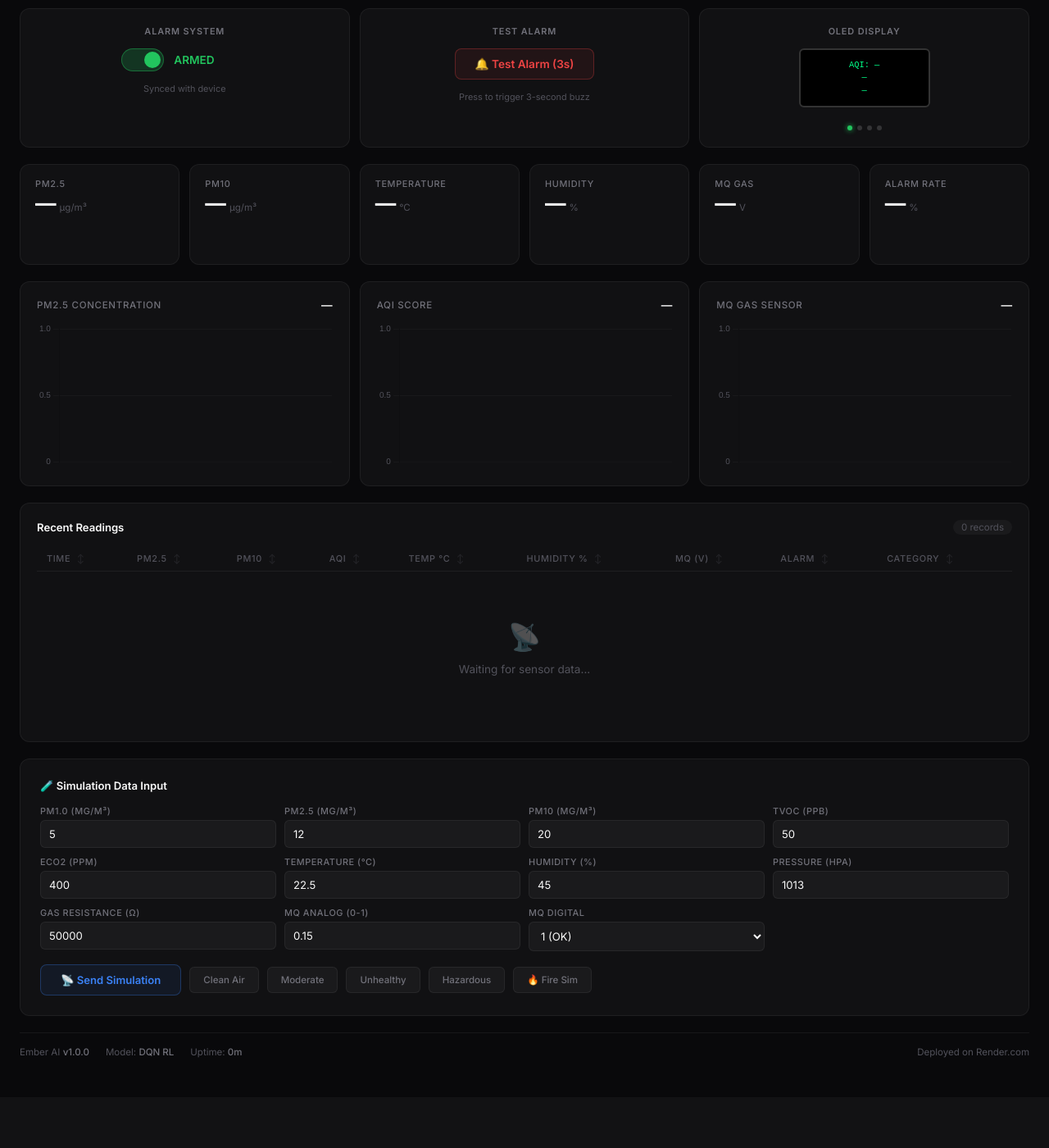
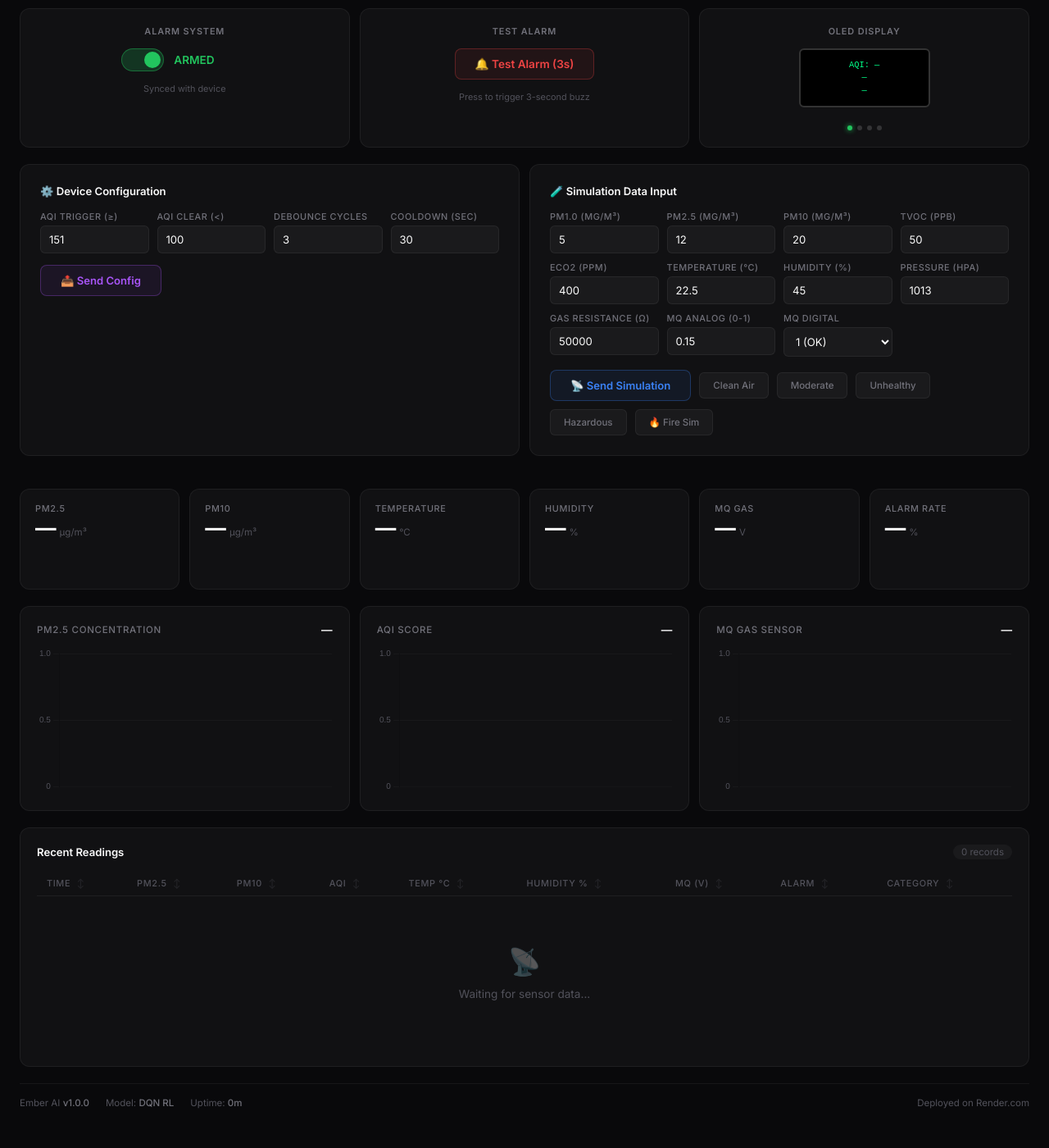
Before and after one commit to rajini2000/ember-ai, a Flask app: page / in a window 1280 px wide. Shown: the part 288-1688 px from the top of the page at 82% size. Before the commit the page ends 1578 px from the top, so only its background shows below. Run offline with Flask 3, Linux system fonts and the light colour scheme; data that the repository does not hold is empty; a map, chart or similar area stays blank; parts of the project's set-up code (start-up, migrations or seed data) failed here and were passed over.

Commit message:
Fix: store TVOC/eCO2/pressure in DB, expose alarm_armed in /status, merge config+sim into main page, OLED arm overlay

```diff
--- a/api/server.py
+++ b/api/server.py
@@ -199,13 +199,23 @@ def status():
     }
     """
     uptime = int(time.time() - START_TIME)
-    return jsonify({
+    resp = {
         'status':             'online',
         'model_version':      MODEL_VERSION,
         'uptime_seconds':     uptime,
         'total_predictions':  get_prediction_count(),
         'server_time':        datetime.now(timezone.utc).strftime('%Y-%m-%d %H:%M:%S'),
-    }), 200
+    }
+    # Include hardware state from Digital Twin sync (if available)
+    with _config_lock:
+        hw = device_hw_state.get('K64F-ember', {})
+        if hw:
+            resp['alarm_armed']  = hw.get('alarm_armed', True)
+            resp['alarm_active'] = hw.get('alarm_active', False)
+            resp['fire_alert']   = hw.get('fire_alert', False)
+            resp['cause']        = hw.get('cause', '')
+            resp['hw_updated']   = hw.get('updated_at', '')
+    return jsonify(resp), 200
 
 
 # ---------------------------------------------------------------------------
--- a/api/templates/dashboard.html
+++ b/api/templates/dashboard.html
@@ -561,6 +561,14 @@
         }
         @media (max-width: 800px) { .control-grid { grid-template-columns: 1fr; } }
 
+        .control-wide {
+            display: grid;
+            grid-template-columns: 1fr 1fr;
+            gap: 12px;
+            margin-bottom: 20px;
+        }
+        @media (max-width: 800px) { .control-wide { grid-template-columns: 1fr; } }
+
         .control-card {
             padding: 20px 24px;
             display: flex;
@@ -750,6 +758,7 @@
             display: flex;
             gap: 10px;
             align-items: center;
+            flex-wrap: wrap;
         }
 
         .sim-send-btn {
@@ -795,6 +804,36 @@
             font-size: 0.72rem;
             color: var(--text-dim);
             margin-left: 12px;
+        }
+
+        /* ── Config Panel ── */
+        .config-row {
+            display: grid;
+            grid-template-columns: repeat(4, 1fr);
+            gap: 10px;
+            margin-bottom: 14px;
+        }
+        @media (max-width: 800px) { .config-row { grid-template-columns: repeat(2, 1fr); } }
+
+        .config-send-btn {
+            display: inline-flex;
+            align-items: center;
+            gap: 6px;
+            padding: 10px 24px;
+            border: 1px solid rgba(168,85,247,0.3);
+            border-radius: 8px;
+            background: rgba(168,85,247,0.08);
+            color: var(--purple);
+            font-size: 0.82rem;
+            font-weight: 600;
+            font-family: inherit;
+            cursor: pointer;
+            transition: background 0.2s, border-color 0.2s;
+        }
+
+        .config-send-btn:hover {
+            background: rgba(168,85,247,0.15);
+            border-color: rgba(168,85,247,0.5);
         }
     </style>
 </head>
@@ -879,6 +918,98 @@
         </div>
     </div>
 
+    <!-- Configuration + Simulation (side by side) -->
+    <div class="control-wide fade-in">
+        <!-- Device Configuration -->
+        <div class="card sim-panel">
+            <div class="sim-title">&#x2699;&#xFE0F; Device Configuration</div>
+            <div class="config-row">
+                <div class="sim-field">
+                    <label>AQI Trigger (≥)</label>
+                    <input type="number" id="cfg-trigger" value="151" min="50" max="500" step="1">
+                </div>
+                <div class="sim-field">
+                    <label>AQI Clear (&lt;)</label>
+                    <input type="number" id="cfg-clear" value="100" min="20" max="300" step="1">
+                </div>
+                <div class="sim-field">
+                    <label>Debounce Cycles</label>
+                    <input type="number" id="cfg-debounce" value="3" min="1" max="10" step="1">
+                </div>
+                <div class="sim-field">
+                    <label>Cooldown (sec)</label>
+                    <input type="number" id="cfg-cooldown" value="30" min="5" max="300" step="5">
+                </div>
+            </div>
+            <div class="sim-actions">
+                <button class="config-send-btn" onclick="sendConfig()">&#x1F4E4; Send Config</button>
+                <span class="sim-status" id="cfg-status"></span>
+            </div>
+        </div>
+        <!-- Simulation Data Input -->
+        <div class="card sim-panel">
+            <div class="sim-title">&#x1F9EA; Simulation Data Input</div>
+            <div class="sim-grid">
+                <div class="sim-field">
+                    <label>PM1.0 (µg/m³)</label>
+                    <input type="number" id="sim-pm10s" value="5" min="0" max="1000" step="1">
+                </div>
+                <div class="sim-field">
+                    <label>PM2.5 (µg/m³)</label>
+                    <input type="number" id="sim-pm25" value="12" min="0" max="1000" step="1">
+                </div>
+                <div class="sim-field">
+                    <label>PM10 (µg/m³)</label>
+                    <input type="number" id="sim-pm10" value="20" min="0" max="1000" step="1">
+                </div>
+                <div class="sim-field">
+                    <label>TVOC (ppb)</label>
+                    <input type="number" id="sim-tvoc" value="50" min="0" max="5000" step="1">
+                </div>
+                <div class="sim-field">
+                    <label>eCO2 (ppm)</label>
+                    <input type="number" id="sim-eco2" value="400" min="0" max="10000" step="1">
+                </div>
+                <div class="sim-field">
+                    <label>Temperature (°C)</label>
+                    <input type="number" id="sim-temp" value="22.5" min="-40" max="80" step="0.1">
+                </div>
+                <div class="sim-field">
+                    <label>Humidity (%)</label>
+                    <input type="number" id="sim-humid" value="45" min="0" max="100" step="0.1">
+                </div>
+                <div class="sim-field">
+                    <label>Pressure (hPa)</label>
+                    <input type="number" id="sim-press" value="1013" min="800" max="1200" step="0.1">
+                </div>
+                <div class="sim-field">
+                    <label>Gas Resistance (Ω)</label>
+                    <input type="number" id="sim-gas" value="50000" min="0" max="500000" step="100">
+                </div>
+                <div class="sim-field">
+                    <label>MQ Analog (0-1)</label>
+                    <input type="number" id="sim-mq" value="0.15" min="0" max="1" step="0.001">
+                </div>
+                <div class="sim-field">
+                    <label>MQ Digital</label>
+                    <select id="sim-mqd">
+                        <option value="1" selected>1 (OK)</option>
+                        <option value="0">0 (ALERT)</option>
+                    </select>
+                </div>
+            </div>
+            <div class="sim-actions">
+                <button class="sim-send-btn" onclick="sendSimulation()">&#x1F4E1; Send Simulation</button>
+                <button class="sim-preset-btn" onclick="loadPreset('clean')">Clean Air</button>
+                <button class="sim-preset-btn" onclick="loadPreset('moderate')">Moderate</button>
+                <button class="sim-preset-btn" onclick="loadPreset('unhealthy')">Unhealthy</button>
+                <button class="sim-preset-btn" onclick="loadPreset('hazardous')">Hazardous</button>
+                <button class="sim-preset-btn" onclick="loadPreset('fire')">&#x1F525; Fire Sim</button>
+                <span class="sim-status" id="sim-status"></span>
+            </div>
+        </div>
+    </div>
+
     <!-- Metric Cards -->
     <div class="metrics-grid fade-in">
         <div class="card metric-card" id="mc-pm25">
@@ -1379,10 +1447,18 @@ async function pollStatus() {
         if (data.total_predictions != null) {
             document.getElementById('pred-count').textContent = data.total_predictions.toLocaleString();
         }
-        // Sync arm/disarm state from device
+        // Sync arm/disarm state from device (Digital Twin)
         if (data.alarm_armed != null) {
             isArmed = data.alarm_armed;
             updateArmUI();
+            // Show cause from device
+            const causeEl = document.getElementById('arm-cause');
+            if (data.cause) {
+                const causeTxt = data.cause.replace(/_/g, ' ');
+                causeEl.textContent = `${isArmed ? 'Armed' : 'Disarmed'} — ${causeTxt}`;
+            } else {
+                causeEl.textContent = isArmed ? 'Armed — synced' : 'Disarmed — synced';
+            }
         }
     } catch (e) {
         // Status endpoint unavailable
@@ -1413,6 +1489,12 @@ function updateArmUI() {
 async function toggleArm() {
     isArmed = !isArmed;
     updateArmUI();
+    // Show arm/disarm on OLED simulation for 2 seconds (mirrors physical OLED)
+    showOLEDOverride([
+        '================',
+        isArmed ? '  ALARM ARMED' : ' ALARM DISARMED',
+        '================'
+    ], 2000);
     document.getElementById('arm-cause').textContent = 'Sending to device...';
     try {
         const res = await fetch('/config', {
@@ -1467,8 +1549,19 @@ async function triggerTestAlarm() {
 let oledPage = 0;
 const OLED_PAGES = 4;
 let latestData = null;
+let oledOverrideMsg = null;   // temporary override message (e.g. "ARMED")
+let oledOverrideTimer = null;
+
+function showOLEDOverride(lines, durationMs) {
+    oledOverrideMsg = lines;
+    const screen = document.getElementById('oled-screen');
+    screen.innerHTML = lines.map(l => `<div>${l}</div>`).join('');
+    if (oledOverrideTimer) clearTimeout(oledOverrideTimer);
+    oledOverrideTimer = setTimeout(() => { oledOverrideMsg = null; updateOLED(); }, durationMs);
+}
 
 function updateOLED() {
+    if (oledOverrideMsg) return; // don't overwrite override
     const screen = document.getElementById('oled-screen');
     const d = latestData || {};
     const aqi = d.aqi || 0;
@@ -1481,6 +1574,12 @@ function updateOLED() {
 
     const line1 = `AQI:${Math.round(aqi)} ${lvl}`;
     let line2 = '—', line3 = '—';
+
+    // Use fields from server: tvoc, eco2, pressure (now stored in DB)
+    // Also check raw_input fallback for older records
+    const tvoc = d.tvoc != null ? d.tvoc : null;
+    const eco2 = d.eco2 != null ? d.eco2 : null;
+    const pres = d.pressure != null ? d.pressure : null;
 
     switch (oledPage) {
         case 0:
@@ -1493,11 +1592,11 @@ function updateOLED() {
             break;
         case 2:
             line2 = `MQ Gas:${d.mq_analog != null ? (d.mq_analog * 3.3).toFixed(2) : '—'}V`;
-            line3 = `TVOC:${d.tvoc != null ? Math.round(d.tvoc) : '—'} ppb`;
+            line3 = `TVOC:${tvoc != null ? Math.round(tvoc) : '—'} ppb`;
             break;
         case 3:
-            line2 = `eCO2:${d.eco2 != null ? Math.round(d.eco2) : '—'} ppm`;
-            line3 = `Pres:${d.pressure != null ? Math.round(d.pressure) : '—'}hPa`;
+            line2 = `eCO2:${eco2 != null ? Math.round(eco2) : '—'} ppm`;
+            line3 = `Pres:${pres != null ? Math.round(pres) : '—'}hPa`;
             break;
     }
 
@@ -1515,6 +1614,36 @@ setInterval(() => {
     oledPage = (oledPage + 1) % OLED_PAGES;
     updateOLED();
 }, 3000);
+
+// ═══════════════════════════════════════════════════════════════
+// DEVICE CONFIGURATION
+// ═══════════════════════════════════════════════════════════════
+async function sendConfig() {
+    const body = {
+        device_id:    'K64F-ember',
+        aqi_trigger:  parseInt(document.getElementById('cfg-trigger').value) || 151,
+        aqi_clear:    parseInt(document.getElementById('cfg-clear').value) || 100,
+        debounce:     parseInt(document.getElementById('cfg-debounce').value) || 3,
+        cooldown:     parseInt(document.getElementById('cfg-cooldown').value) || 30,
+    };
+    const status = document.getElementById('cfg-status');
+    status.textContent = 'Sending...';
+    status.style.color = 'var(--purple)';
+    try {
+        const res = await fetch('/config', {
+            method: 'POST',
+            headers: { 'Content-Type': 'application/json' },
+            body: JSON.stringify(body)
+        });
+        const data = await res.json();
+        status.textContent = '✓ Config sent to device';
+        status.style.color = 'var(--green)';
+        setTimeout(() => { status.textContent = ''; }, 3000);
+    } catch (e) {
+        status.textContent = '✗ Failed: ' + e.message;
+        status.style.color = 'var(--red)';
+    }
+}
 
 // ═══════════════════════════════════════════════════════════════
 // SIMULATION DATA INPUT
```
Also changed, not shown: other parts of api/templates/dashboard.html (+0 -63 lines), api/database.py (+25 -5 lines).
